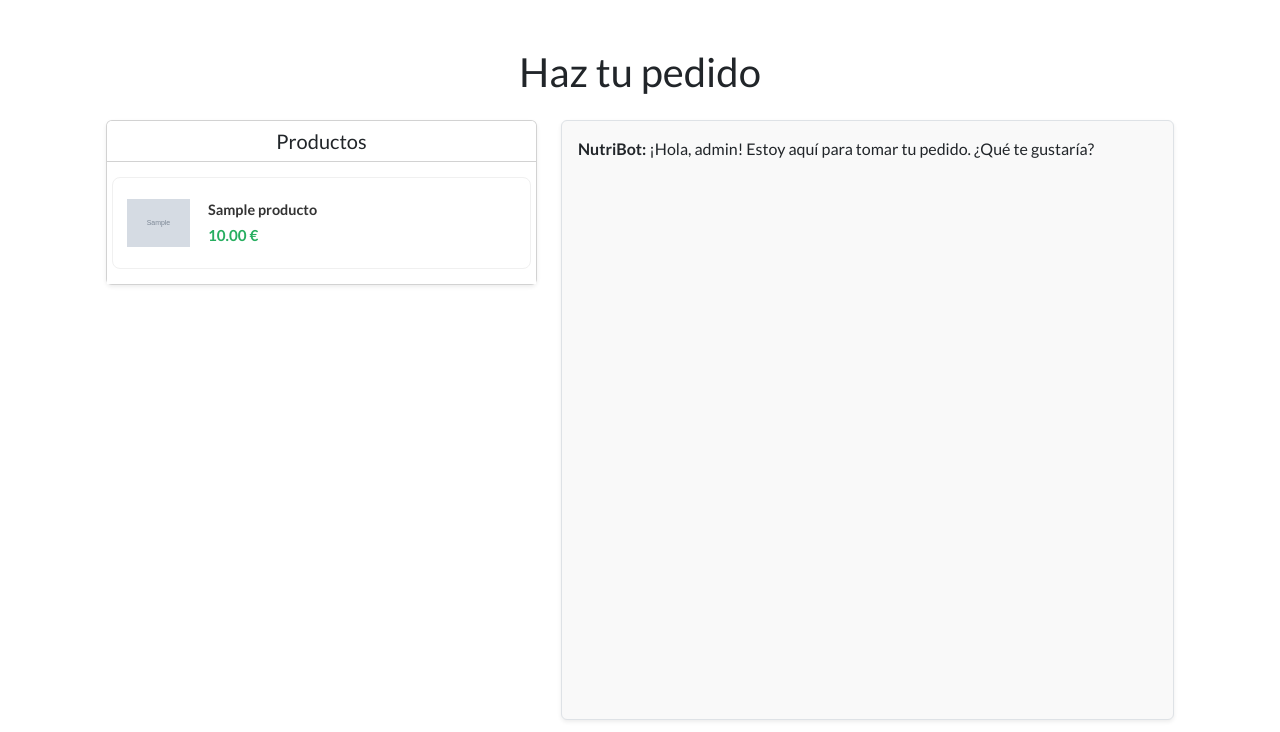
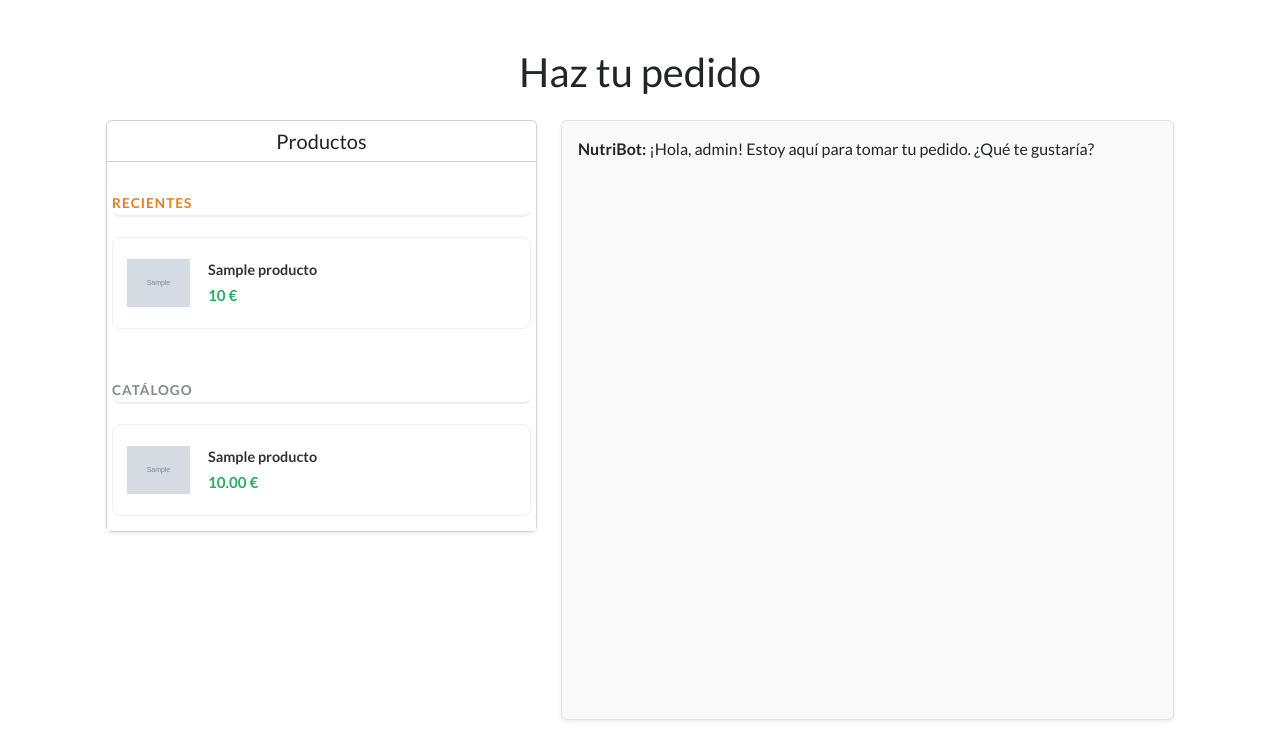
Before and after one commit to Lyoko-CO/nutrisur, a Django app: template pedidos/templates/pedidos/chatbot.html in a window 1280 px wide. Shown: the part 82-814 px from the top of the page. Run offline with Django 5.2, Linux system fonts and the light colour scheme; a user stored in the database is signed in; tables that the repository leaves empty hold one stand-in row (values such as "Sample post"); the template is opened without the code that fills it: values that come from a table or form of the project are taken from there, most other values are stand-ins (such as "Sample title", 1, 10 or a date in 2020); grey boxes marked "Sample" are stand-in pictures; data that the repository does not hold is empty; some libraries are stand-ins or nearby versions.

Commit message:
feat/Historial de compra añadido

```diff
--- a/pedidos/static/pedidos/css/chatbot.css
+++ b/pedidos/static/pedidos/css/chatbot.css
@@ -29,6 +29,29 @@
     display: none;
 }
 
+.section-divider {
+    display: flex;
+    align-items: center;
+    justify-content: center;
+    font-size: 0.85rem;
+    font-weight: bold;
+    text-transform: uppercase;
+    letter-spacing: 1px;
+    color: #888;
+    user-select: none;
+
+    min-width: 40px;
+    background-color: #f8f9fa;
+    border-radius: 8px;
+    border: 1px dashed #ddd;
+
+    writing-mode: vertical-rl;
+    transform: rotate(180deg);
+}
+
+.historial-header { color: #e67e22; }
+.catalogo-header { color: #7f8c8d; }
+
 .producto-mini {
     min-width: 140px;
     width: 100%;
@@ -53,7 +76,8 @@
     margin-bottom: 6px;
 }
 
-/* --- ESTILOS ESPECÍFICOS PARA ESCRITORIO --- */
+
+/* --- ESTILOS PARA ESCRITORIO --- */
 @media (min-width: 992px) {
 
     #chat-window {
@@ -99,7 +123,28 @@
         font-size: 1rem;
         margin-bottom: 4px;
     }
+
+    .section-divider {
+        grid-column: 1 / -1; /* Ocupar todo el ancho */
+        width: 100%;
+
+        writing-mode: horizontal-tb; /* Texto horizontal normal */
+        transform: none;
+
+        min-height: 40px;
+        background: transparent;
+        border: none;
+        border-bottom: 2px solid #eee;
+        justify-content: flex-start; /* Alinear a la izquierda */
+        padding-top: 15px;
+        margin-bottom: 5px;
+    }
+
+    .catalogo-header {
+        margin-top: 20px; /* Separación extra antes del catálogo */
+    }
 }
+
 
 /* --- ESTILOS COMUNES --- */
 .producto-mini:hover {
--- a/pedidos/templates/pedidos/chatbot.html
+++ b/pedidos/templates/pedidos/chatbot.html
@@ -17,6 +17,31 @@
                 <div class="card-body p-0">
                     <div class="escaparate-container">
                         <div class="productos-scroll">
+
+                            {% if historial %}
+                                <div class="section-divider historial-header">
+                                    <span><i class="bi bi-clock-history"></i> Recientes</span>
+                                </div>
+
+                                {% for producto in historial %}
+                                    <div class="producto-mini" onclick="copiarNombre('{{ producto.nombre }}')" title="{{ producto.nombre }}">
+                                        <div class="img-wrapper">
+                                            <img data-src="{{ producto.enlace_img }}" alt="{{ producto.nombre }}" loading="lazy">
+                                        </div>
+                                        <div class="producto-info">
+                                            <p class="prod-nombre">{{ producto.nombre }}</p>
+                                            <p class="prod-precio">{{ producto.precio }} €</p>
+                                        </div>
+                                    </div>
+                                {% endfor %}
+
+                                <div class="section-divider catalogo-header">
+                                    <span>Catálogo</span>
+                                </div>
+
+                            {% endif %}
+
+
                             {% for producto in productos_escaparate %}
                                 <div class="producto-mini" onclick="copiarNombre('{{ producto.nombre }}')" title="{{ producto.nombre }} - {{ producto.precio }}€">
                                     <div class="img-wrapper">
--- a/usuarios/models.py
+++ b/usuarios/models.py
@@ -42,6 +42,8 @@ class CustomUser(AbstractBaseUser, PermissionsMixin):
     is_active = models.BooleanField(default=True)
     fecha_ingreso = models.DateTimeField(default=timezone.now)
 
+    historial_productos = models.JSONField(default=list, blank=True)
+
     objects = CustomUserManager()
 
     USERNAME_FIELD= 'email'
@@ -53,3 +55,17 @@ class CustomUser(AbstractBaseUser, PermissionsMixin):
 
     def __str__(self):
         return f"{self.nombre}, ({self.email})"
+
+    def registrar_compra(self, nuevos_ids):
+        '''
+        Actualiza el historial de productos comprados por el usuario (máx. 6).
+        '''
+        historial = self.historial_productos
+        for id_prod in nuevos_ids:
+            if id_prod in historial:
+                historial.remove(id_prod)
+
+        historial = nuevos_ids + historial
+
+        self.historial_productos = historial[:6]
+        self.save()
```
Also changed, not shown: pedidos/views.py (+14 -1 lines), usuarios/migrations/0003_customuser_historial_productos.py (added).
